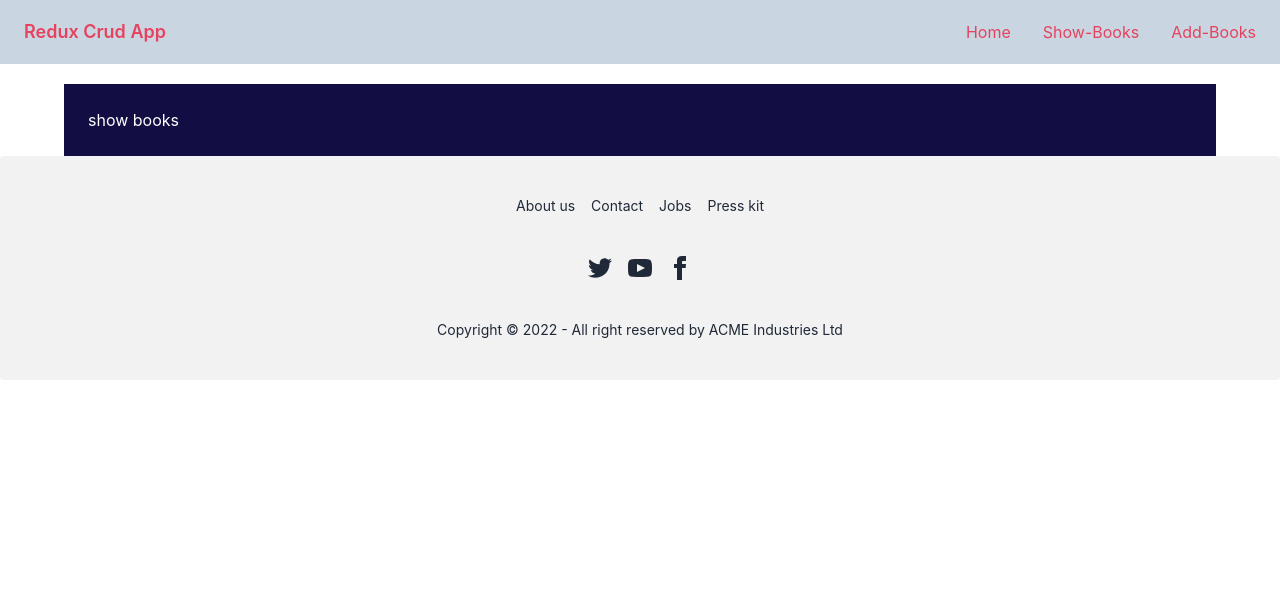
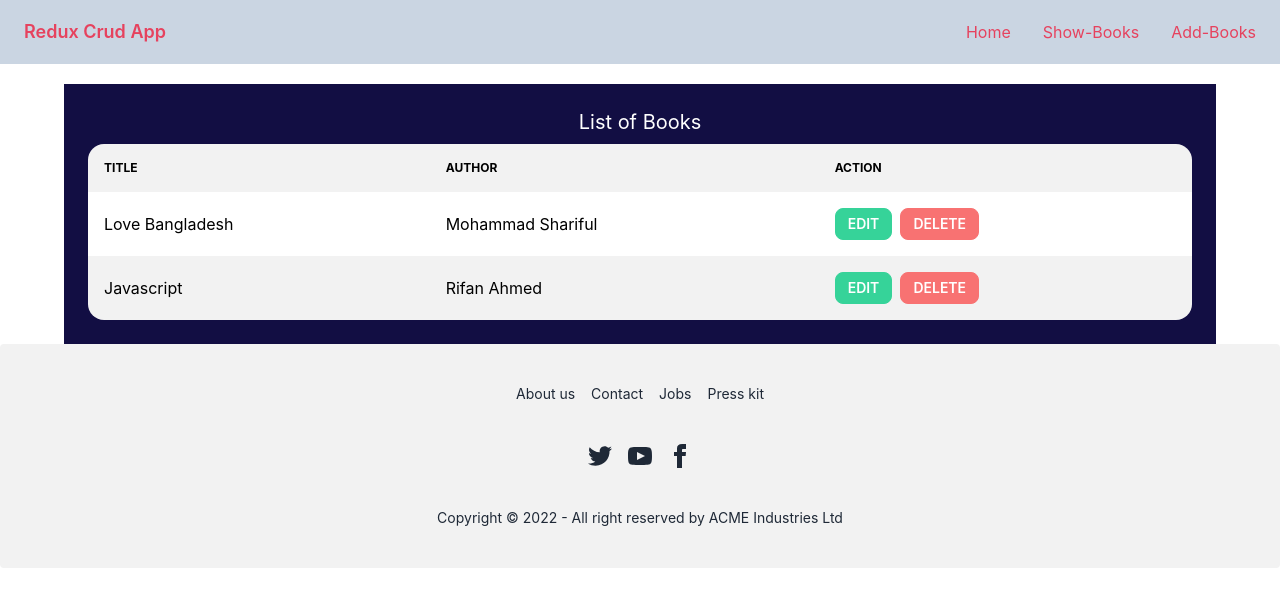
Before and after one commit to mohammadshariful/redux-crud-app, a React (Create React App) app: page /show-books in a window 1280 px wide. Shown: the top 606 px of the page. Built offline with nearby package versions, Linux system fonts and the light colour scheme.

Commit message:
show all books

```diff
--- a/package.json
+++ b/package.json
@@ -14,6 +14,7 @@
     "react-router-dom": "^6.3.0",
     "react-scripts": "5.0.1",
     "redux": "^4.2.0",
+    "uuid": "^8.3.2",
     "web-vitals": "^2.1.4"
   },
   "scripts": {
--- /dev/null
+++ b/src/app/store.js
@@ -0,0 +1,8 @@
+import { configureStore } from "@reduxjs/toolkit";
+import BookSlice from "../features/Books/BookSlice";
+const store = configureStore({
+  reducer: {
+    booksReducer: BookSlice,
+  },
+});
+export default store;
--- /dev/null
+++ b/src/features/Books/BookSlice.js
@@ -0,0 +1,23 @@
+import { createSlice } from "@reduxjs/toolkit";
+import { v4 as uuidv4 } from "uuid";
+const initialBooks = [
+  {
+    id: uuidv4(),
+    title: "Love Bangladesh",
+    author: "Mohammad Shariful",
+  },
+  {
+    id: uuidv4(),
+    title: "Javascript",
+    author: "Rifan Ahmed ",
+  },
+];
+const bookSlice = createSlice({
+  name: "books",
+  initialState: initialBooks,
+  reducers: {
+    showBooks: (state) => state,
+  },
+});
+export const { showBooks } = bookSlice.actions;
+export default bookSlice.reducer;
--- a/src/features/Books/BooksView.js
+++ b/src/features/Books/BooksView.js
@@ -1,10 +1,24 @@
 import React from "react";
-
+import SingleBooks from "./SingleBooks";
 const BooksView = () => {
   return (
-    <div>
-      <h2>show books</h2>
-    </div>
+    <section className="lg:p-6">
+      <h2 className="text-center text-xl">List of Books</h2>
+      <div class="overflow-x-auto mt-2">
+        <table class="table table-zebra w-full text-black">
+          <thead>
+            <tr>
+              <th>Title</th>
+              <th>Author</th>
+              <th>Action</th>
+            </tr>
+          </thead>
+          <tbody>
+            <SingleBooks />
+          </tbody>
+        </table>
+      </div>
+    </section>
   );
 };
 
--- /dev/null
+++ b/src/features/Books/SingleBooks.js
@@ -0,0 +1,27 @@
+import React from "react";
+import { useSelector } from "react-redux";
+
+const SingleBooks = () => {
+  const books = useSelector((state) => state.booksReducer);
+  return (
+    <>
+      {books &&
+        books.map(({ id, author, title }) => (
+          <tr key={id}>
+            <td>{title}</td>
+            <td>{author}</td>
+            <td>
+              <button className="btn btn-sm mr-2 btn-success text-white">
+                Edit
+              </button>
+              <button className="btn btn-sm btn-error text-white">
+                Delete
+              </button>
+            </td>
+          </tr>
+        ))}
+    </>
+  );
+};
+
+export default SingleBooks;
--- a/src/index.js
+++ b/src/index.js
@@ -1,14 +1,18 @@
 import React from "react";
 import ReactDOM from "react-dom/client";
+import { Provider } from "react-redux";
 import { BrowserRouter } from "react-router-dom";
 import App from "./App";
+import store from "./app/store";
 import "./index.css";
 
 const root = ReactDOM.createRoot(document.getElementById("root"));
 root.render(
   <React.StrictMode>
     <BrowserRouter>
-      <App />
+      <Provider store={store}>
+        <App />
+      </Provider>
     </BrowserRouter>
   </React.StrictMode>
 );
--- a/src/pages/Shared/Menubar/Menubar.js
+++ b/src/pages/Shared/Menubar/Menubar.js
@@ -62,7 +62,7 @@ const Menubar = ({ children }) => {
             style={{
               background: "#120E43",
             }}
-            className="w-[90%] mx-auto text-white mt-5 p-6"
+            className="w-[90%] mx-auto text-white mt-5 "
           >
             {children}
           </div>
```
Also changed, not shown: 1 other file (tests, documents, lock files or other folders).
